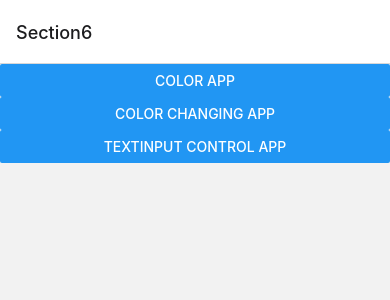
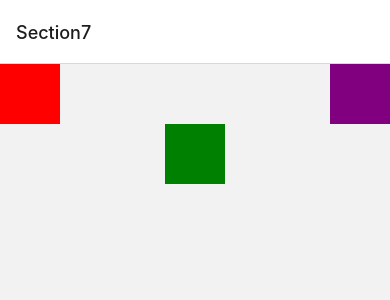
Before and after one commit to Tris-909/React_Native, a React Native app in the folder Section2/: screen /Section7 in a window 390 px wide. Shown: the top 300 px of the page. Built offline with nearby package versions, Linux system fonts and the light colour scheme.

Commit message:
Finishing Section7 Layout

```diff
--- a/Section2/App.tsx
+++ b/Section2/App.tsx
@@ -15,6 +15,7 @@ import {
   ColorApp,
   ColorChangingApp,
   TextInputApp,
+  Section7,
 } from './src/Screens';
 import {NavigationContainer} from '@react-navigation/native';
 import {createNativeStackNavigator} from '@react-navigation/native-stack';
@@ -24,7 +25,7 @@ const Stack = createNativeStackNavigator();
 function App(): React.JSX.Element {
   return (
     <NavigationContainer>
-      <Stack.Navigator initialRouteName="Section6">
+      <Stack.Navigator initialRouteName="Section7">
         <Stack.Screen name="Home" component={ComponentScreen} />
         <Stack.Screen name="Section2" component={ExcerciseSection2} />
         <Stack.Screen name="Section3" component={ExcerciseSection3} />
@@ -36,6 +37,7 @@ function App(): React.JSX.Element {
           component={ColorChangingApp}
         />
         <Stack.Screen name="Section6-TextInputApp" component={TextInputApp} />
+        <Stack.Screen name="Section7" component={Section7} />
       </Stack.Navigator>
     </NavigationContainer>
   );
--- /dev/null
+++ b/Section2/src/Screens/Section7.tsx
@@ -0,0 +1,38 @@
+import React from 'react';
+import {View, StyleSheet} from 'react-native';
+
+const Section7 = () => {
+  return (
+    <View style={styles.parent}>
+      <View style={styles.child1}></View>
+      <View style={styles.child2}></View>
+      <View style={styles.child3}></View>
+    </View>
+  );
+};
+
+const styles = StyleSheet.create({
+  parent: {
+    flexDirection: 'row',
+    justifyContent: 'space-between',
+    height: 120,
+  },
+  child1: {
+    width: 60,
+    height: 60,
+    backgroundColor: 'red',
+  },
+  child2: {
+    width: 60,
+    height: 60,
+    backgroundColor: 'green',
+    alignSelf: 'flex-end',
+  },
+  child3: {
+    width: 60,
+    height: 60,
+    backgroundColor: 'purple',
+  },
+});
+
+export default Section7;
--- a/Section2/src/Screens/index.tsx
+++ b/Section2/src/Screens/index.tsx
@@ -6,6 +6,7 @@ import Section6 from './Section6';
 import ColorApp from './Section6/ColorApp';
 import ColorChangingApp from './Section6/ColorChangingApp';
 import TextInputApp from './Section6/TextInputApp';
+import Section7 from './Section7';
 
 export {
   ComponentScreen,
@@ -16,4 +17,5 @@ export {
   ColorApp,
   ColorChangingApp,
   TextInputApp,
+  Section7,
 };
```
